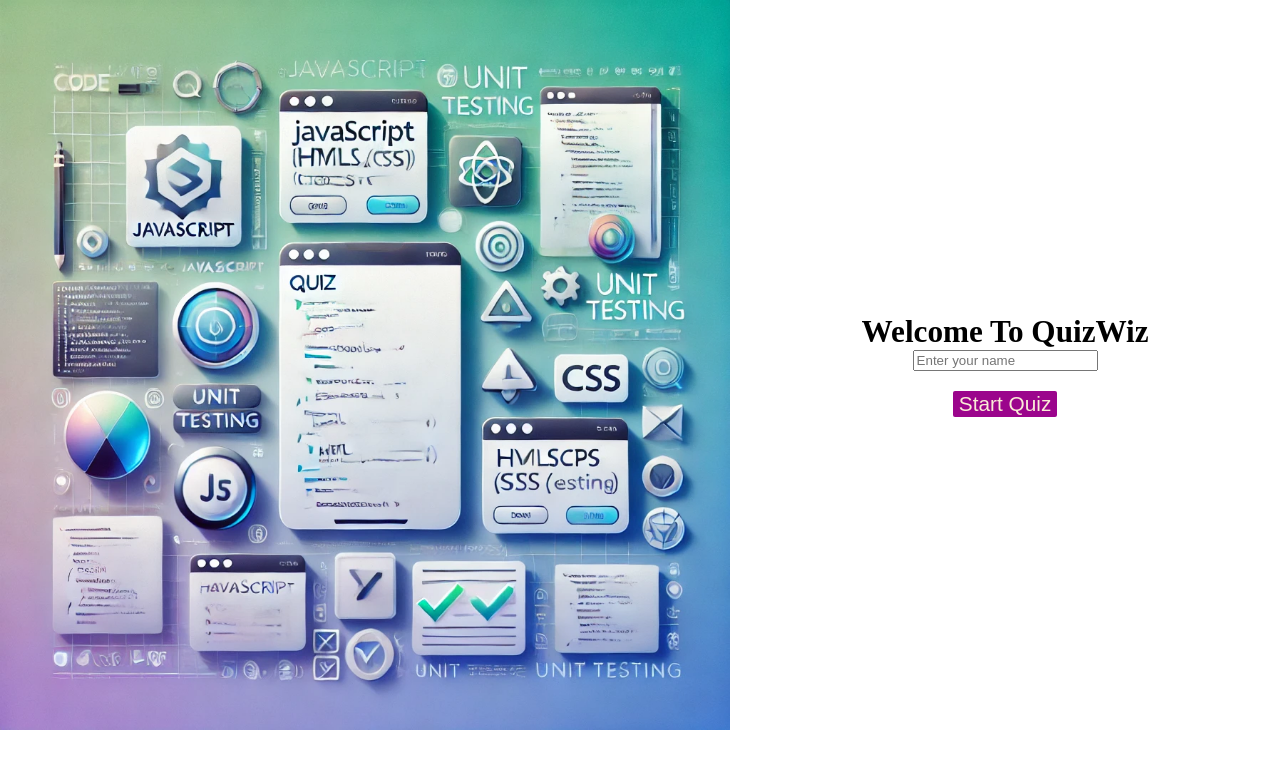
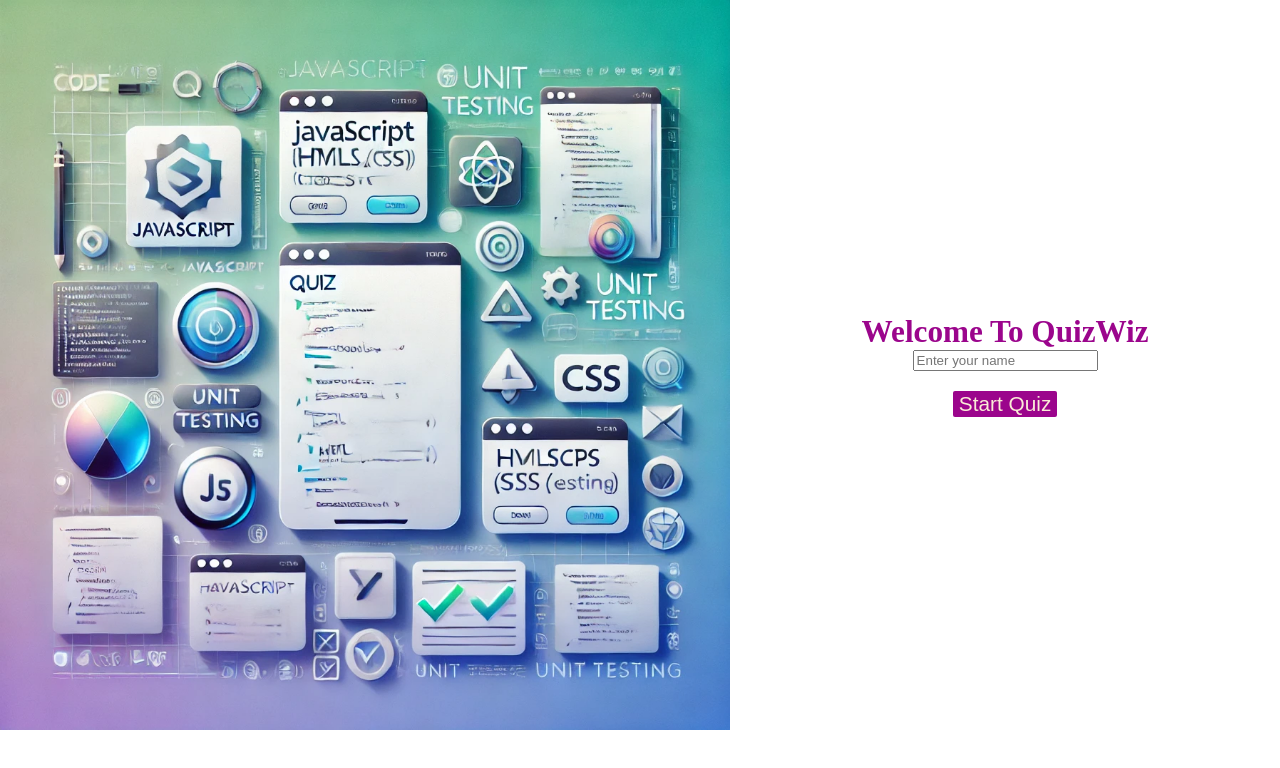
Before and after one commit to Thamesssa/QuizWiz, a website with bundled scripts: page index.html in a window 1280 px wide. Built offline with nearby package versions, Linux system fonts and the light colour scheme.

Commit message:
Commit to frontend branch

```diff
--- a/style.css
+++ b/style.css
@@ -13,6 +13,7 @@ form {
   flex-direction: column;
   justify-content: center;
   align-items: center;
+  color: #9b058c;
 
   width: 100%;
   font-size: 1.3rem;
```
